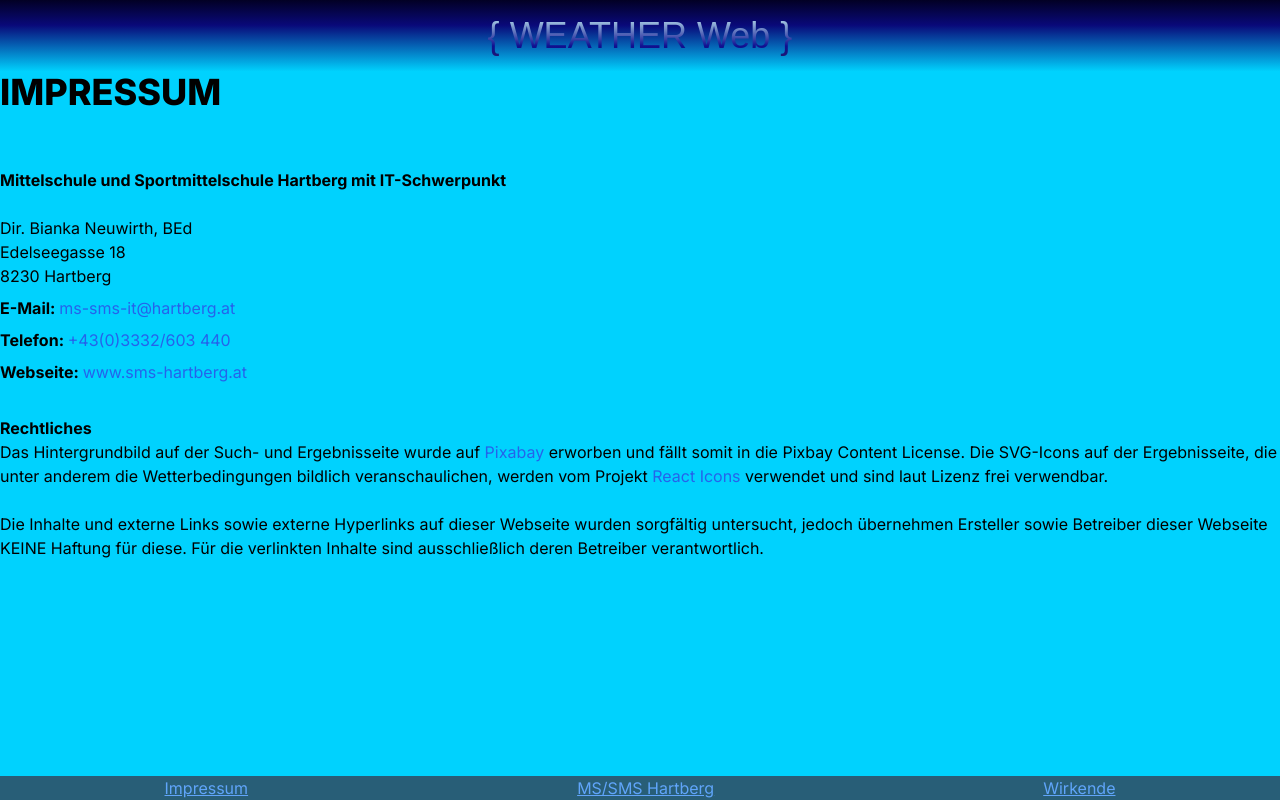
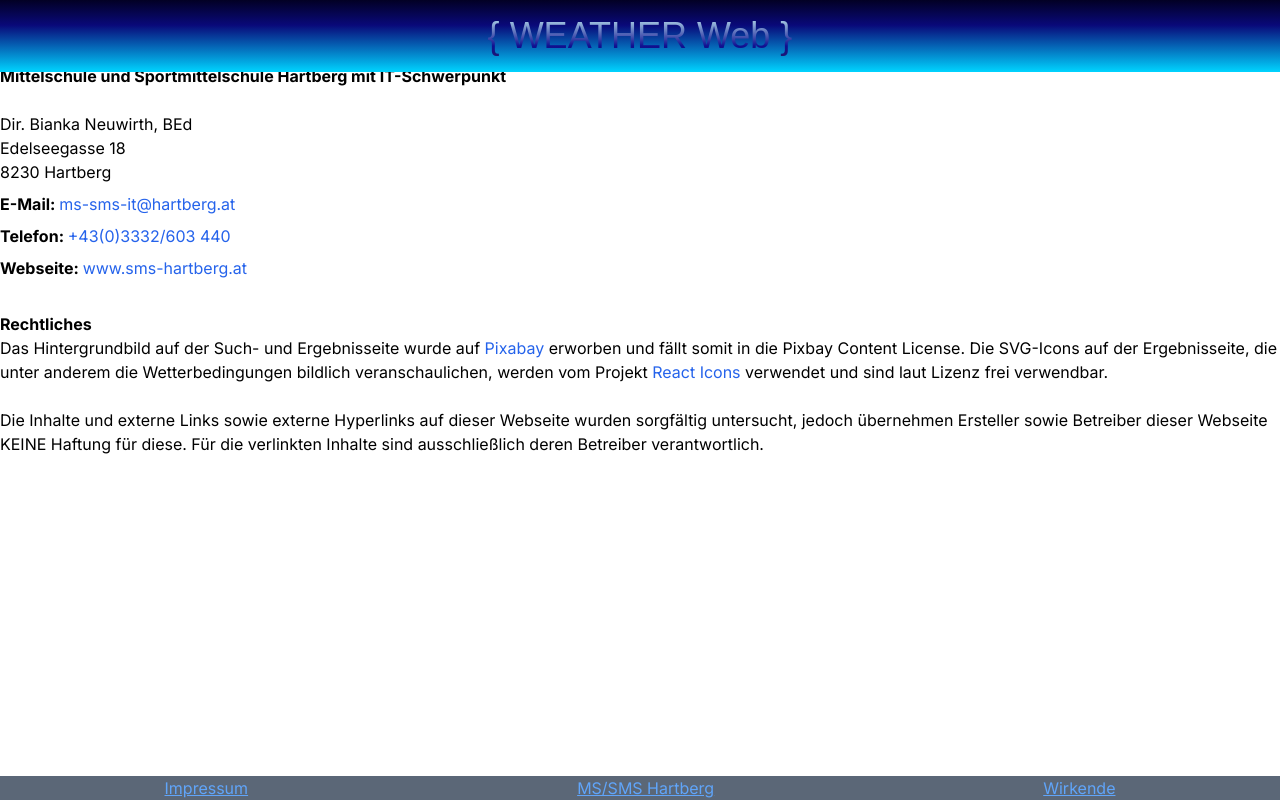
Before and after one commit to sms-hartberg/wetter-web-sms-hartberg, a Next.js app: page /impressum in a window 1280 px wide. Built offline with nearby package versions, Linux system fonts and the light colour scheme.

Commit message:
Added Fixed Position

```diff
--- a/app/impressum/page.tsx
+++ b/app/impressum/page.tsx
@@ -5,13 +5,14 @@ import styles from "../main.module.css"
 
 const page = () => {
     return (
-        <main className={'w-screen h-screen bg-[#00d2fe] text-black ' + styles.grid_impressum}>
-            <div className='flex justify-center'>
+        <div className={'w-screen h-screen flex-col flex'}>
+            <div className='fixed top-0'>
                 <Logo/>
             </div>
-            <div className='h-full overflow-y-scroll'>
-                <div className=''>
-                    <p className='font-extrabold text-4xl pb-8'>
+            <div className='flex flex-col flex-grow'>
+                <div className='flex-col flex justify-center h-full'>
+                    <div className='max-h-full h-full overflow-y-scroll'>
+                        <p className='font-extrabold text-4xl'>
                             IMPRESSUM
                         </p>
                         <br/>
@@ -38,10 +39,11 @@ const page = () => {
                         </div>
                     </div>
                 </div>
-            <div className='flex justify-center'>
+            </div>
+            <div className='fixed bottom-0'>
                 <Footer/>
             </div>
-        </main>
+        </div>
     )
 }
 
--- a/app/main.module.css
+++ b/app/main.module.css
@@ -14,8 +14,7 @@
     color: rgb(37 99 235);
 }
 
-.grid_impressum {
-    display: grid;
-    grid-row: 3;
-    grid-template-rows: min-content 1fr min-content;
+.impressum {
+    height: 100vh;
+    height: calc(var(--vh, 1vh) * 100);
 }
```
Lines whose indentation alone changed are shown as unchanged.
